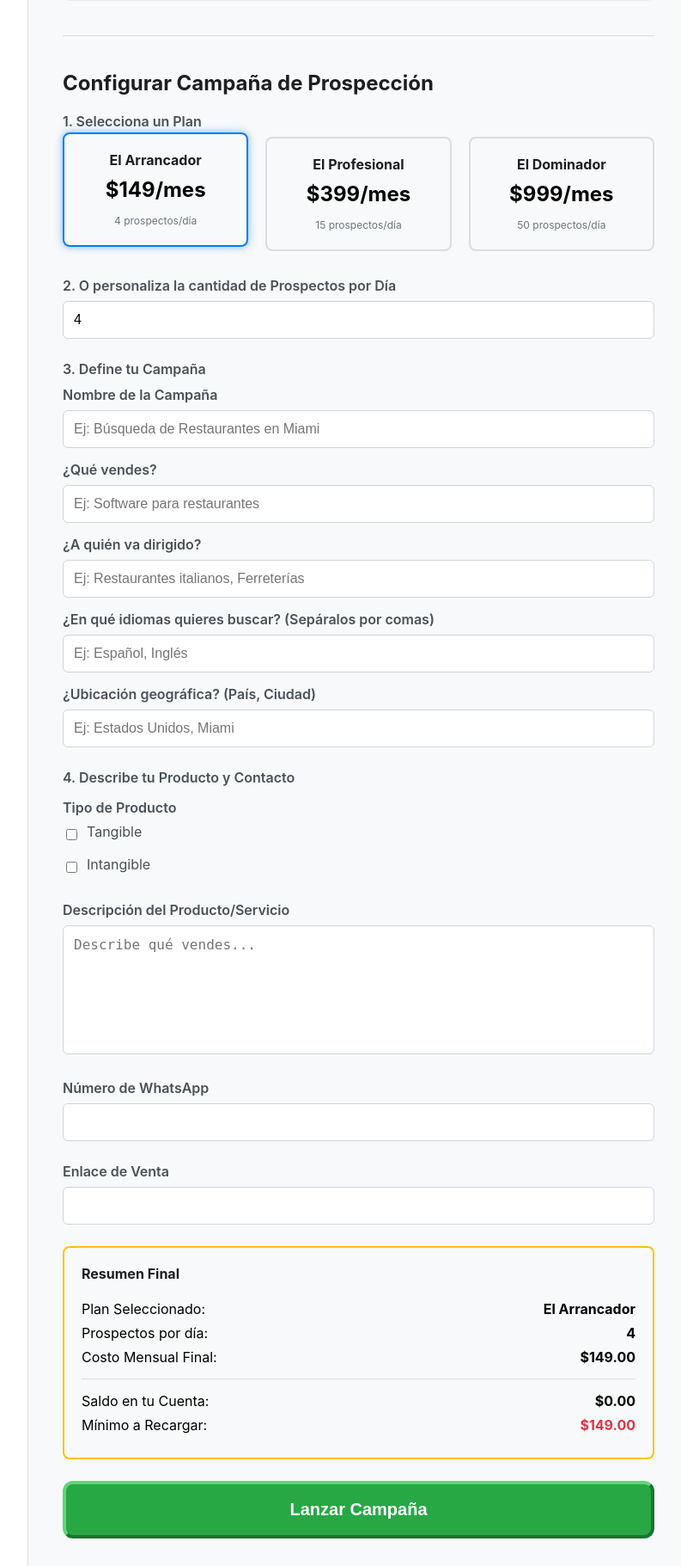
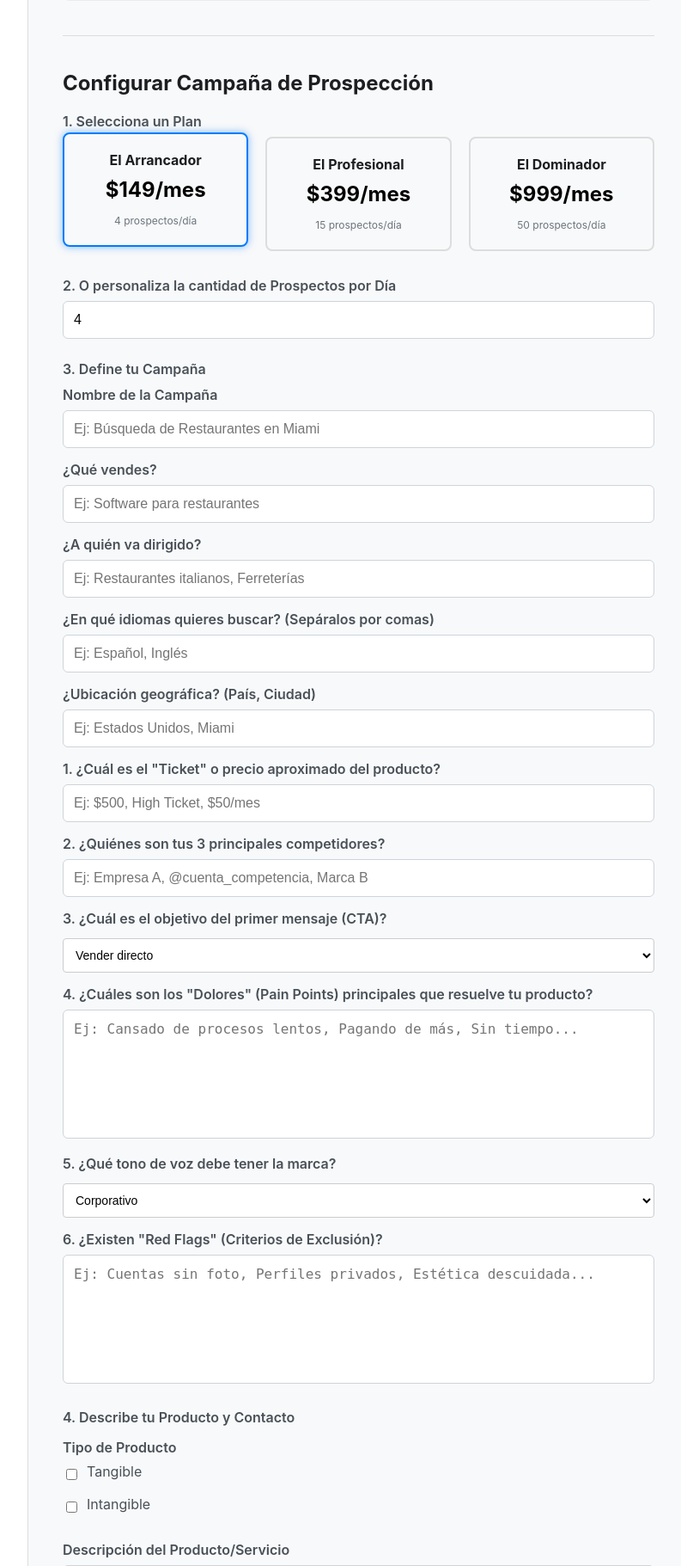
Before and after one commit to Bot01128/Sistema-de-Ventas-Cognitivo-Aut-nomo, a Flask app: page / in a window 1280 px wide. Shown: the part 652-2473 px from the top of the page at 86% size, without its empty margins (478-1271 px from the left). Run offline with Flask 3, Linux system fonts and the light colour scheme; some libraries are stand-ins or nearby versions.

Commit message:
Update dashboard.html

```diff
--- a/templates/dashboard.html
+++ b/templates/dashboard.html
@@ -7,6 +7,18 @@
     <link rel="stylesheet" href="https://cdnjs.cloudflare.com/ajax/libs/intl-tel-input/17.0.8/css/intlTelInput.css"/>
     <script src="https://cdnjs.cloudflare.com/ajax/libs/intl-tel-input/17.0.8/js/intlTelInput.min.js"></script>
     <link rel="stylesheet" href="{{ url_for('static', filename='style.css') }}">
+    <style>
+        /* Estilos añadidos para que los SELECT se vean igual que los INPUTS */
+        select {
+            width: 100%;
+            padding: 10px;
+            margin-top: 5px;
+            border: 1px solid #ccc;
+            border-radius: 4px;
+            background-color: white;
+            font-size: 14px;
+        }
+    </style>
 </head>
 <body>
     <div class="top-bar">
@@ -86,7 +98,42 @@
 
                     <label for="ubicacion_geografica" style="margin-top: 15px;">{{ _('¿Ubicación geográfica? (País, Ciudad)') }}</label>
                     <input type="text" id="ubicacion_geografica" placeholder="{{ _('Ej: Estados Unidos, Miami') }}">
-                    <!-- Fin de nuevos campos -->
+
+                    <!-- ============================================== -->
+                    <!-- INICIO DE LAS PREGUNTAS ESTRATÉGICAS AGREGADAS -->
+                    <!-- ============================================== -->
+
+                    <label for="ticket_producto" style="margin-top: 15px;">{{ _('1. ¿Cuál es el "Ticket" o precio aproximado del producto?') }}</label>
+                    <input type="text" id="ticket_producto" placeholder="{{ _('Ej: $500, High Ticket, $50/mes') }}">
+
+                    <label for="competidores_principales" style="margin-top: 15px;">{{ _('2. ¿Quiénes son tus 3 principales competidores?') }}</label>
+                    <input type="text" id="competidores_principales" placeholder="{{ _('Ej: Empresa A, @cuenta_competencia, Marca B') }}">
+
+                    <label for="objetivo_cta" style="margin-top: 15px;">{{ _('3. ¿Cuál es el objetivo del primer mensaje (CTA)?') }}</label>
+                    <select id="objetivo_cta">
+                        <option value="vender_directo">{{ _('Vender directo') }}</option>
+                        <option value="agendar_llamada">{{ _('Agendar una llamada') }}</option>
+                        <option value="descargar_pdf">{{ _('Que descarguen un PDF') }}</option>
+                        <option value="solo_saludar">{{ _('Solo saludar') }}</option>
+                    </select>
+
+                    <label for="dolores_pain_points" style="margin-top: 15px;">{{ _('4. ¿Cuáles son los "Dolores" (Pain Points) principales que resuelve tu producto?') }}</label>
+                    <textarea id="dolores_pain_points" rows="3" placeholder="{{ _('Ej: Cansado de procesos lentos, Pagando de más, Sin tiempo...') }}"></textarea>
+
+                    <label for="tono_marca" style="margin-top: 15px;">{{ _('5. ¿Qué tono de voz debe tener la marca?') }}</label>
+                    <select id="tono_marca">
+                        <option value="corporativo">{{ _('Corporativo') }}</option>
+                        <option value="amigable_casual">{{ _('Amigable/Casual') }}</option>
+                        <option value="agresivo_disruptivo">{{ _('Agresivo/Disruptivo') }}</option>
+                        <option value="lujoso">{{ _('Lujoso') }}</option>
+                    </select>
+
+                    <label for="red_flags" style="margin-top: 15px;">{{ _('6. ¿Existen "Red Flags" (Criterios de Exclusión)?') }}</label>
+                    <textarea id="red_flags" rows="3" placeholder="{{ _('Ej: Cuentas sin foto, Perfiles privados, Estética descuidada...') }}"></textarea>
+
+                    <!-- ============================================== -->
+                    <!-- FIN DE LAS PREGUNTAS ESTRATÉGICAS -->
+                    <!-- ============================================== -->
 
                 </div>
                 <div class="form-section">
```
